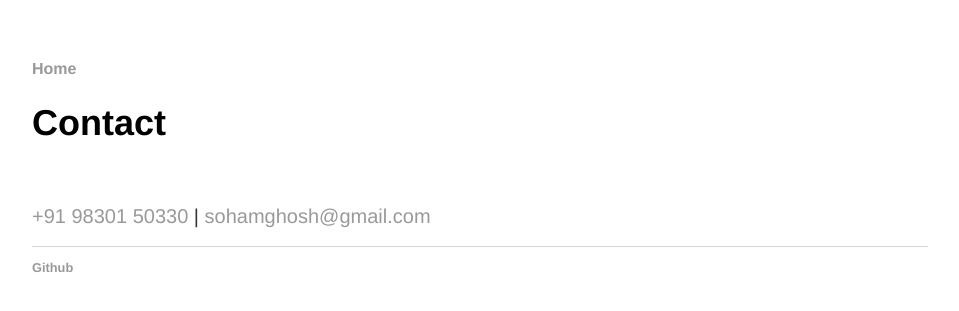
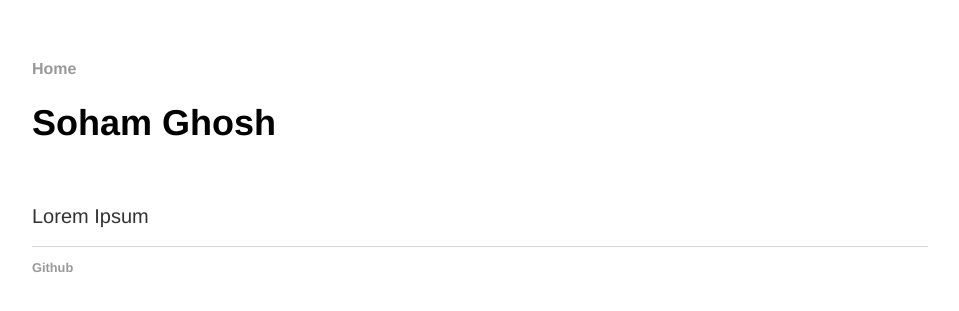
Before and after one commit to sohamghosh/sohamghosh, a Jekyll site: the page built from index.html, in a window 1280 px wide. Shown: the top 311 px of the page, without its empty margins (160-1119 px from the left). Built offline with Jekyll 4.4.1, drawn with Linux system fonts in a browser that asks for light colours.

Commit message:
lorem ipsum

```diff
--- a/index.html
+++ b/index.html
@@ -3,10 +3,9 @@ layout: default
 title: Contact
 ---
 <div class="blurb">
-	<h1>Contact</h1>
+	<h1>Soham Ghosh</h1>
 	<br/>
 	<p>
-		<a href="tel:+919830150330">+91 98301 50330</a> |
-		<a href="mailto:sohamghosh@gmail.com">sohamghosh@gmail.com</a>
+		Lorem Ipsum
 	</p>
 </div>
```
